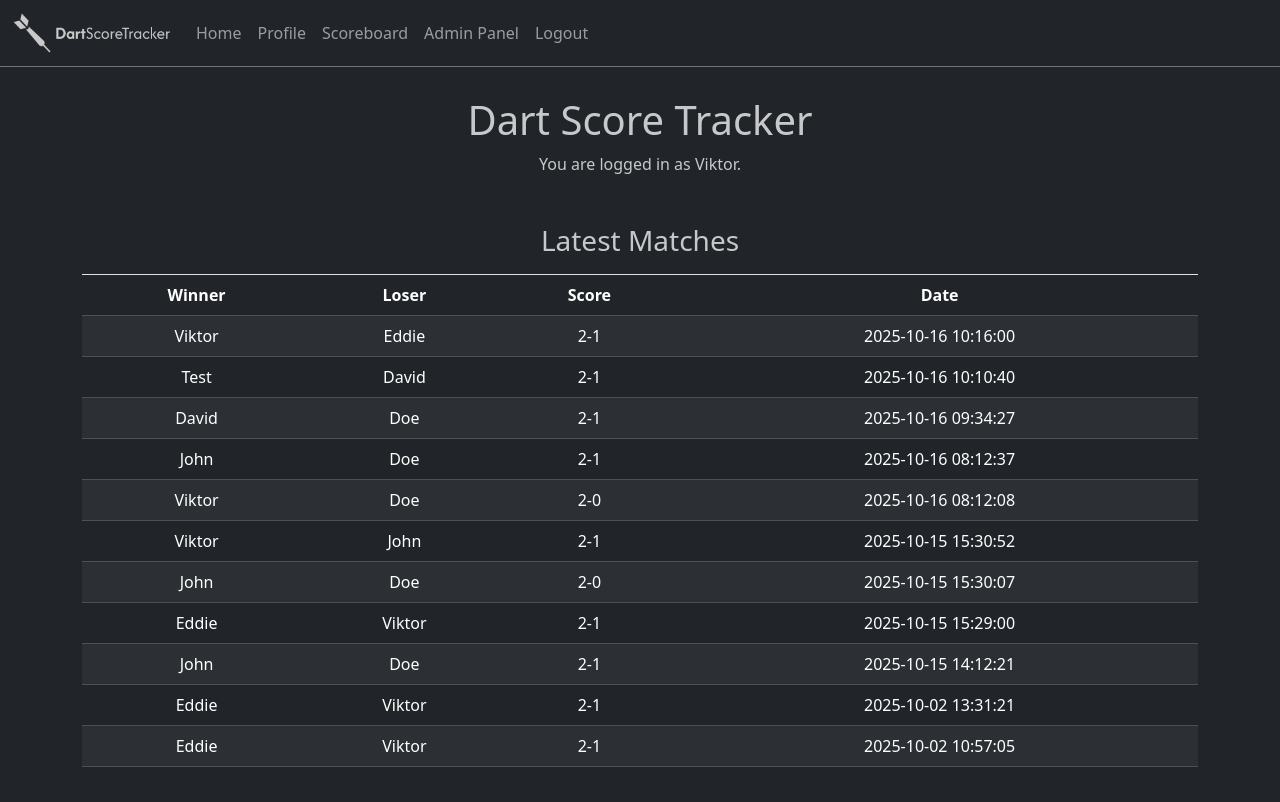
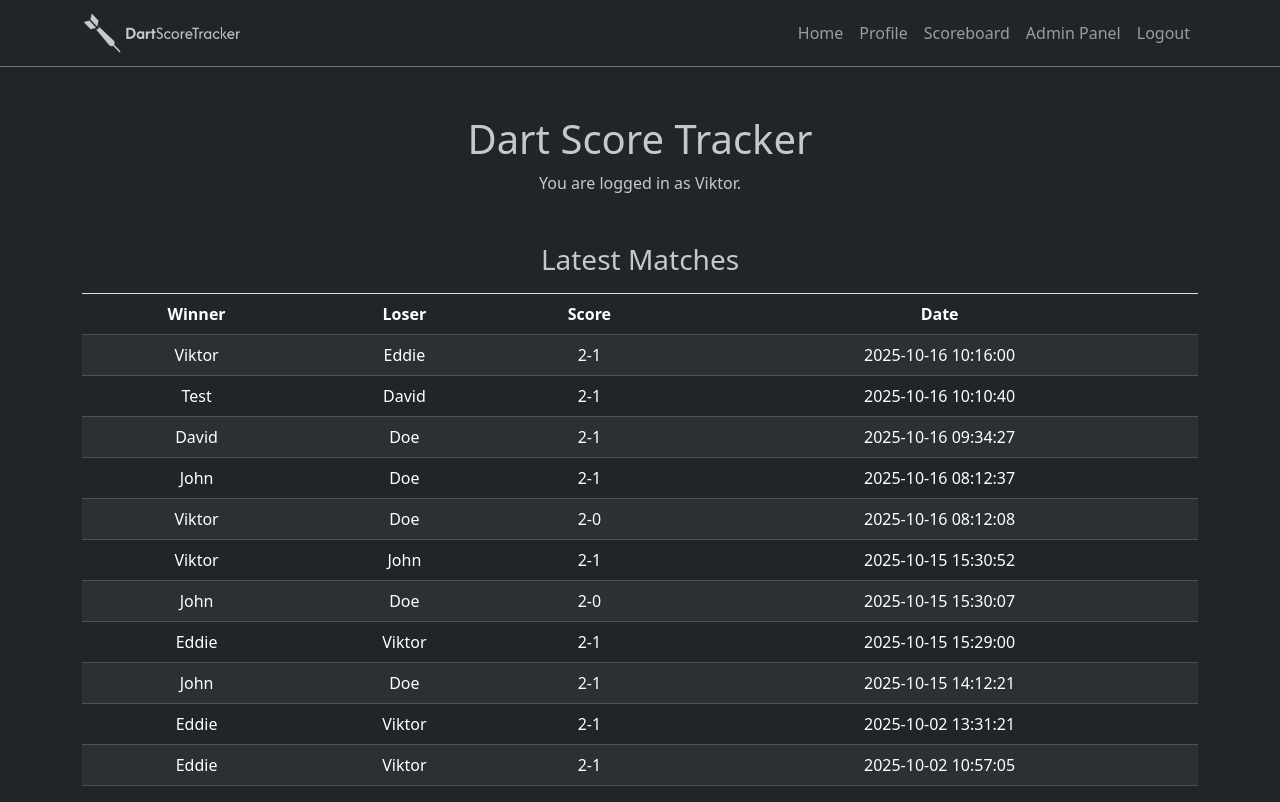
Before and after one commit to trallan/python-flask-dart-score-tracker, a Flask app: page / in a window 1280 px wide. Before the commit the page ends 767 px from the top, so only its background shows below. Run offline with Flask 3, Linux system fonts and the light colour scheme; a user stored in the database is signed in; data comes from the database, SQL or seed files in the repository; some libraries are stand-ins or nearby versions.

Commit message:
Changed the margin and position of the nav and list items

```diff
--- a/templates/adminPanel.html
+++ b/templates/adminPanel.html
@@ -1,7 +1,7 @@
 {% extends 'layout.html' %}
 
 {% block body %}
-<div class="container mt-5 pt-5">
+<div class="container mt-5">
     <div>
         <h1>Admin Panel</h1>
         <p>Manage users and match records</p>
--- a/templates/index.html
+++ b/templates/index.html
@@ -1,7 +1,7 @@
 {% extends 'layout.html' %}
 
 {% block body %}
-<div class="container mt-5 pt-5 d-flex align-items-center justify-content-center flex-column">
+<div class="container mt-5 d-flex align-items-center justify-content-center flex-column">
     <h1>Dart Score Tracker</h1>
     {% if user_id %}
     <span>You are logged in as {{ user_name.capitalize() }}.</span>
--- a/templates/layout.html
+++ b/templates/layout.html
@@ -11,8 +11,8 @@
 </head>
 <body class="bg-dark text-white text-opacity-75">
     {% if session['user_id'] %}
-    <nav class="navbar navbar-expand-sm fixed-top navbar-dark bg-dark border-bottom border-secondary">
-        <div class="container-fluid">
+    <nav class="navbar navbar-expand-sm navbar-dark bg-dark border-bottom border-secondary">
+        <div class="container">
             <a class="navbar-brand" href="/">
                 <img src="/static/images/brand.png" width="160" height="40" />
             </a>
@@ -20,7 +20,7 @@
                 <span class="navbar-toggler-icon"></span>
             </button>
             <div class="collapse navbar-collapse" id="navbarNav">
-                <ul class="navbar-nav">
+                <ul class="navbar-nav ms-auto">
                     <li class="nav-item"><a class="nav-link" href="/">Home</a></li>
                     <li class="nav-item"><a class="nav-link" href="/profile">Profile</a></li>
                     <li class="nav-item"><a class="nav-link" href="/scoreboard">Scoreboard</a></li>
```
